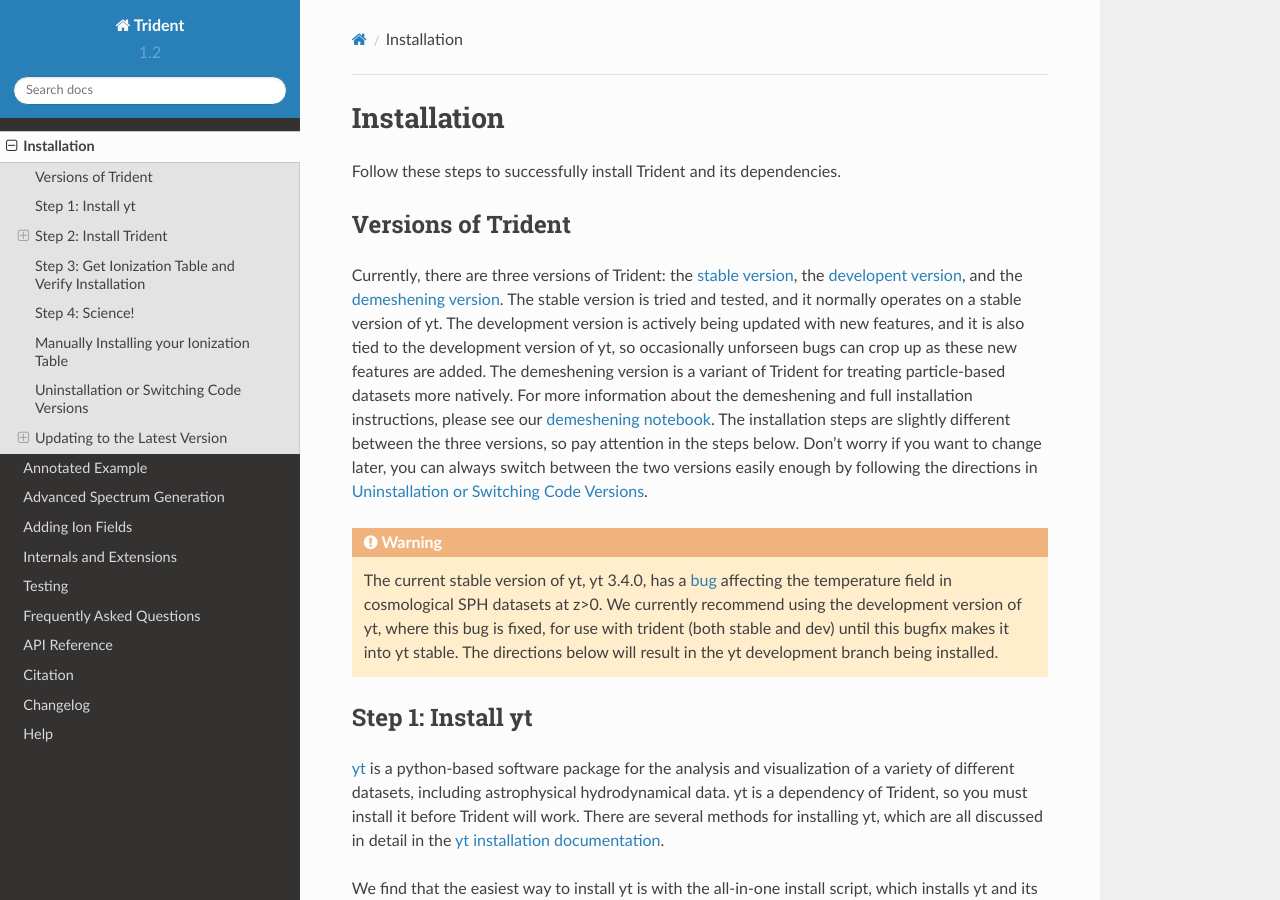
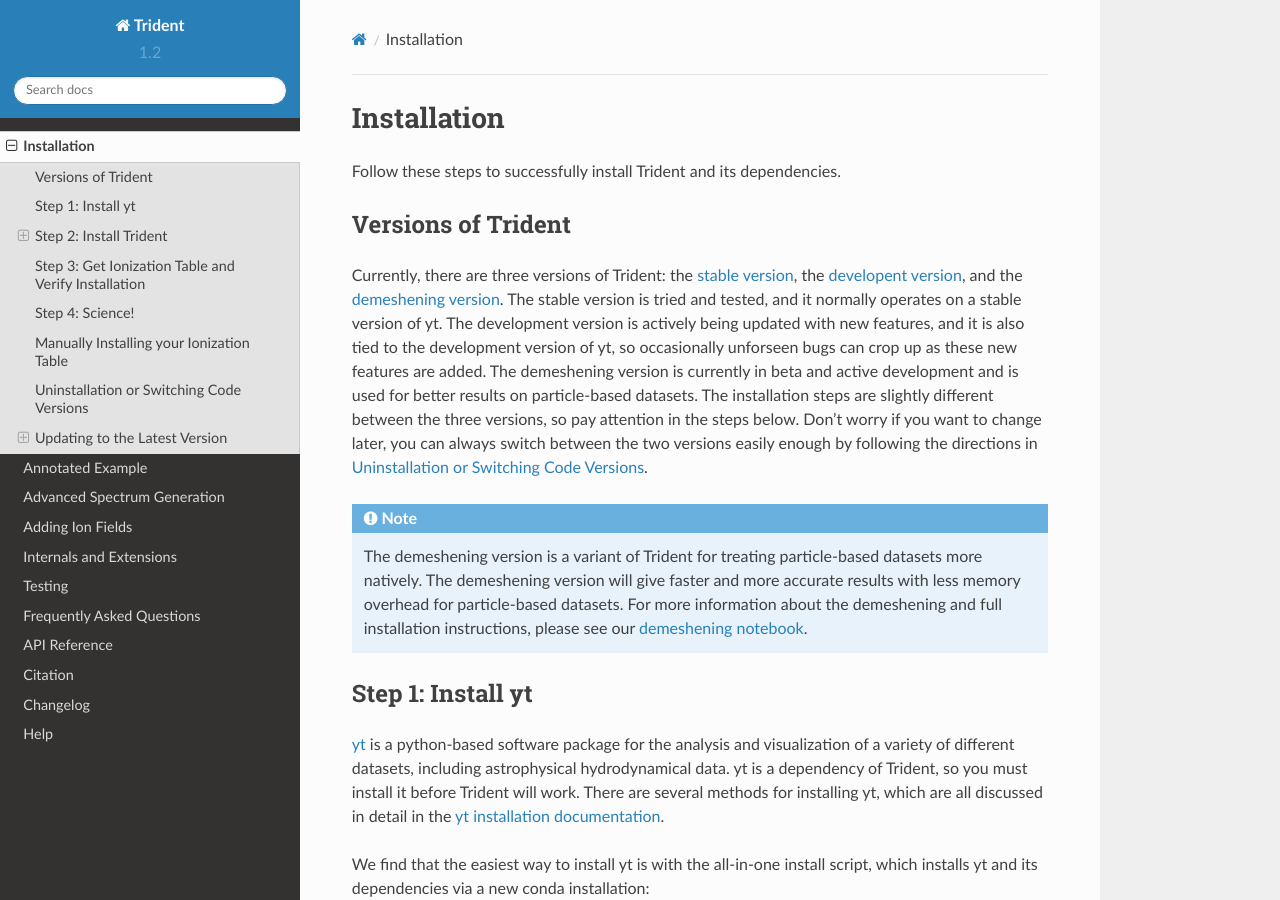
Before and after one commit to trident-project/trident, a Sphinx documentation site: the page built from doc/source/installation.rst, in a window 1280 px wide and 900 px high. Built offline with Sphinx 7.4.7 and the Read the Docs theme 2.0.0, drawn with Linux system fonts in a browser that asks for light colours; formulas are drawn with MathJax 3.

Commit message:
Updating installation instructions.

```diff
--- a/doc/source/installation.rst
+++ b/doc/source/installation.rst
@@ -17,25 +17,21 @@ Currently, there are three versions of Trident: the `stable version
 The stable version is tried and tested, and it normally operates on a stable
 version of yt.  The development version is actively being updated with new
 features, and it is also tied to the development version of yt, so occasionally
-unforseen bugs can crop up as these new features are added.
-The demeshening version is a variant of Trident for treating particle-based
-datasets more natively.  For more information about the demeshening and full
-installation instructions, please see our `demeshening notebook
-<https://nbviewer.jupyter.org/url/trident-project.org/notebooks/trident_demesh_install.ipynb>`_.
+unforseen bugs can crop up as these new features are added.  The demeshening
+version is currently in beta and active development and is used for better
+results on particle-based datasets.
 The installation steps are slightly different between the three versions,
 so pay attention in the steps below.  Don't worry if you want to change later,
 you can always switch between the two versions easily enough by following the
 directions in :ref:`uninstallation`.
 
-.. warning::
-
-    The current stable version of yt, yt 3.4.0, has a
-    `bug <https://github.com/yt-project/yt/issues/1610>`_ affecting the
-    temperature field in cosmological SPH datasets at z>0. We currently
-    recommend using the development version of yt, where this bug is fixed,
-    for use with trident (both stable and dev) until this bugfix makes it
-    into yt stable. The directions below will result in the yt development
-    branch being installed.
+.. note::
+    The demeshening version is a variant of Trident for treating particle-based
+    datasets more natively.  The demeshening version will give faster and more
+    accurate results with less memory overhead for particle-based datasets.
+    For more information about the demeshening and full installation
+    instructions, please see our `demeshening notebook
+    <https://nbviewer.jupyter.org/url/trident-project.org/notebooks/trident_demesh_install.ipynb>`_.
 
 .. _step-1:
 
```
